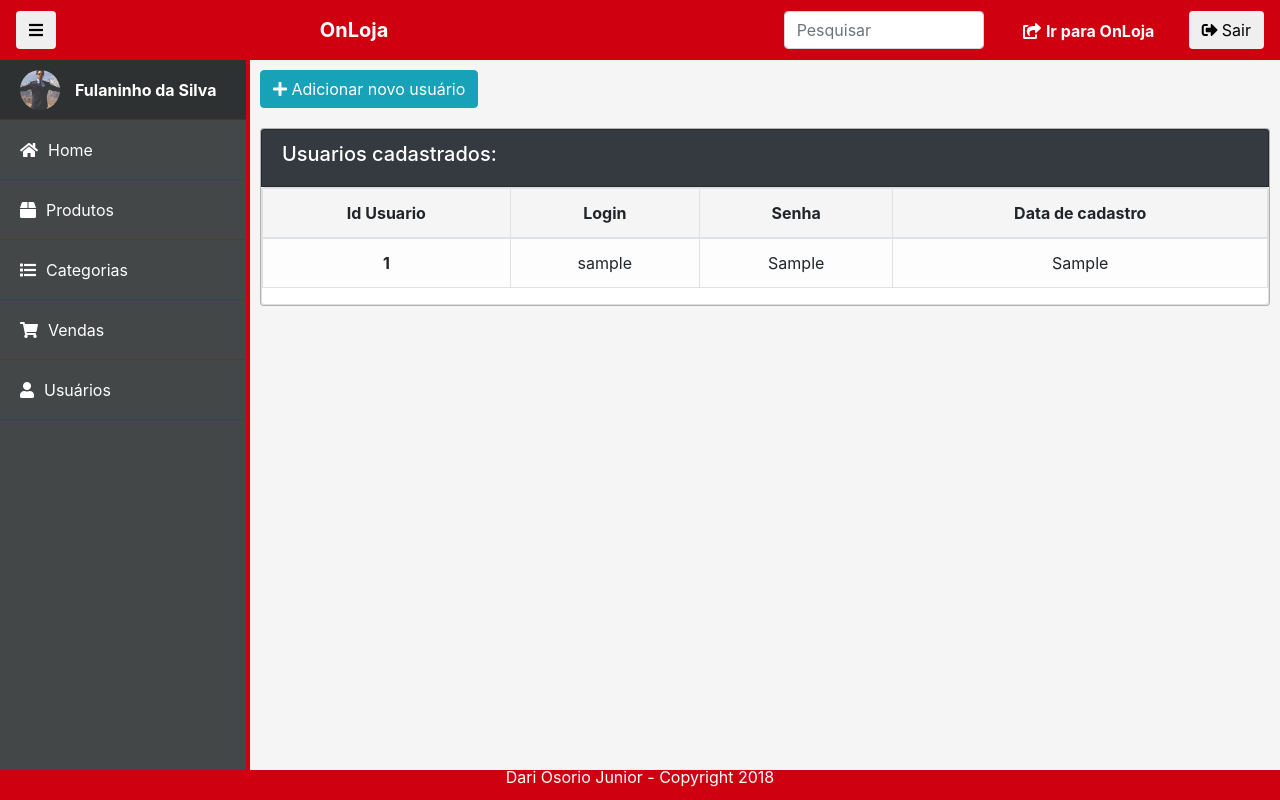
After one commit to juniorosorio47/onloja, a PHP site: page /usuarios.php in a window 1280 px wide. The commit adds this page. Run offline with PHP 8.4, Linux system fonts and the light colour scheme; tables that the repository leaves empty or names only in its code hold one stand-in row (values such as "Sample post"); some libraries are stand-ins or nearby versions.

Commit message:
Criada a pagina usuarios

```diff
--- a/class/Sql.php
+++ b/class/Sql.php
@@ -1,39 +1,12 @@
 <?php
 
-class Sql{
+     $servidor = 'localhost';
+     $usuario = 'root';
+     $senha = '';
+     $banco = 'dbphp7';
 
-    private $servidor = 'localhost';
-    private $usuario = 'root';
-    private $senha = '';
-    private $banco = 'dbphp7';
+    // Conecta-se ao banco de dados MySQL
+    $mysqli = new mysqli($servidor, $usuario, $senha, $banco);
 
-    public function conectaBanco(){
-
-        // Conecta-se ao banco de dados MySQL
-        $mysqli = new mysqli($this->servidor, $this->usuario, $this->senha, $this->banco);
-
-        // Caso algo tenha dado errado, exibe uma mensagem de erro
-        if (mysqli_connect_errno()) trigger_error(mysqli_connect_error());
-    }
-
-    //Fazer alguns testes com essa função
-    public function selectById(){
-
-        // Conecta-se ao banco de dados MySQL
-        $mysqli = new mysqli($this->servidor, $this->usuario, $this->senha, $this->banco);
-
-        // Executa uma consulta que pega cinco notícias
-        $sql = "SELECT * FROM `tb_usuarios`";
-        $query = $mysqli->query($sql);
-        while ($dados = $query->fetch_array()) {
-            echo 'ID: ' . $dados['idusuario'] . ' ';
-            echo 'Login: ' . $dados['deslogin'] . ' ';
-            echo "<br>";
-        }
-        echo 'Registros encontrados: ' . $query->num_rows;
-    }
-}
-
-$sql = new Sql();
-
-$sql->selectById();
+    // Caso algo tenha dado errado, exibe uma mensagem de erro
+    if (mysqli_connect_errno()) trigger_error(mysqli_connect_error());
--- /dev/null
+++ b/usuarios.php
@@ -0,0 +1,42 @@
+<?php
+require_once('views/partials/header-admin.php');
+require_once('class/Sql.php');
+
+$consulta = "SELECT * FROM tb_usuarios";
+
+$conn = $mysqli->query($consulta) or die($mysqli->error);
+?>
+<div class="h-usuarios" style="margin-bottom:20px;">
+    <button id="adicionar-usuario" class="btn btn-info"><i class="fa fa-plus"></i> Adicionar novo usuário</button>
+</div>
+
+<div class="lista-usuarios">
+    <div class="card" style=" background: whitesmoke; border: solid 1px #00000046">
+        <div class="card card-header text-white bg-dark" style="border: solid 1px #00000046;">
+            <h5>Usuarios cadastrados:</h5>
+        </div>
+        <div class="card card-body" style="padding:0; ">
+            <table name="tabela" class="table table-hover table-light table-bordered " style="text-align:center;">
+                <thead  style="background: whitesmoke">
+                    <th>Id Usuario</th>
+                    <th>Login</th>
+                    <th>Senha</th>
+                    <th>Data de cadastro</th>
+                </thead>
+
+                <tbody>
+                <?php while($dado = $conn->fetch_array()){?>
+                    <tr>
+                        <th><?php echo $dado['idusuario']?></th>
+                        <td><?php echo $dado['deslogin']?></td>
+                        <td><?php echo $dado['dessenha']?></td>
+                        <td><?php echo $dado['dtcadastro']?></td>
+                    </tr>
+                <?php };?>
+                </tbody>
+            </table>
+        </div>
+    </div>
+</div>
+
+<?php require_once('views/partials/footer-admin.php');?>
--- a/views/partials/header-admin.php
+++ b/views/partials/header-admin.php
@@ -4,8 +4,8 @@
     <meta charset="UTF-8">
     <meta name="viewport" content="width=device-width, initial-scale=1.0">
     <meta http-equiv="X-UA-Compatible" content="ie=edge">
-    <link rel="stylesheet" href="partials\css/bootstrap/bootstrap.css">
-    <link rel="stylesheet" href="partials\css\layout.css">
+    <link rel="stylesheet" href="views\partials\css/bootstrap/bootstrap.css">
+    <link rel="stylesheet" href="views\partials\css\layout.css">
     <link rel="stylesheet" href="https://use.fontawesome.com/releases/v5.3.1/css/all.css" integrity="sha384-mzrmE5qonljUremFsqc01SB46JvROS7bZs3IO2EmfFsd15uHvIt+Y8vEf7N7fWAU" crossorigin="anonymous">
     <title>OnLoja - Administrador</title>
 </head>
@@ -33,7 +33,7 @@
     <div class="side-menu">
         <ul>
             <!--Leva à pagina das informações do adm-->
-            <li style="font-weight: bold; background: #2e3131"><a href="#"><img id="user-image" src="../imagens/Sem título-1.jpg" alt="#"> Fulaninho da Silva</a></li>
+            <li style="font-weight: bold; background: #2e3131"><a href="#"><img id="user-image" src="views/partials/imagens/Sem título-1.jpg" alt="#"> Fulaninho da Silva</a></li>
             <!--Dashboard-->
             <li><a href="#"><i class="fa fa-home"></i>Home</a></li>
             <!--Listagem de produtos e editar produtos-->
```
Also changed, not shown: views/partials/css/layout.css (line endings or trailing spaces).
